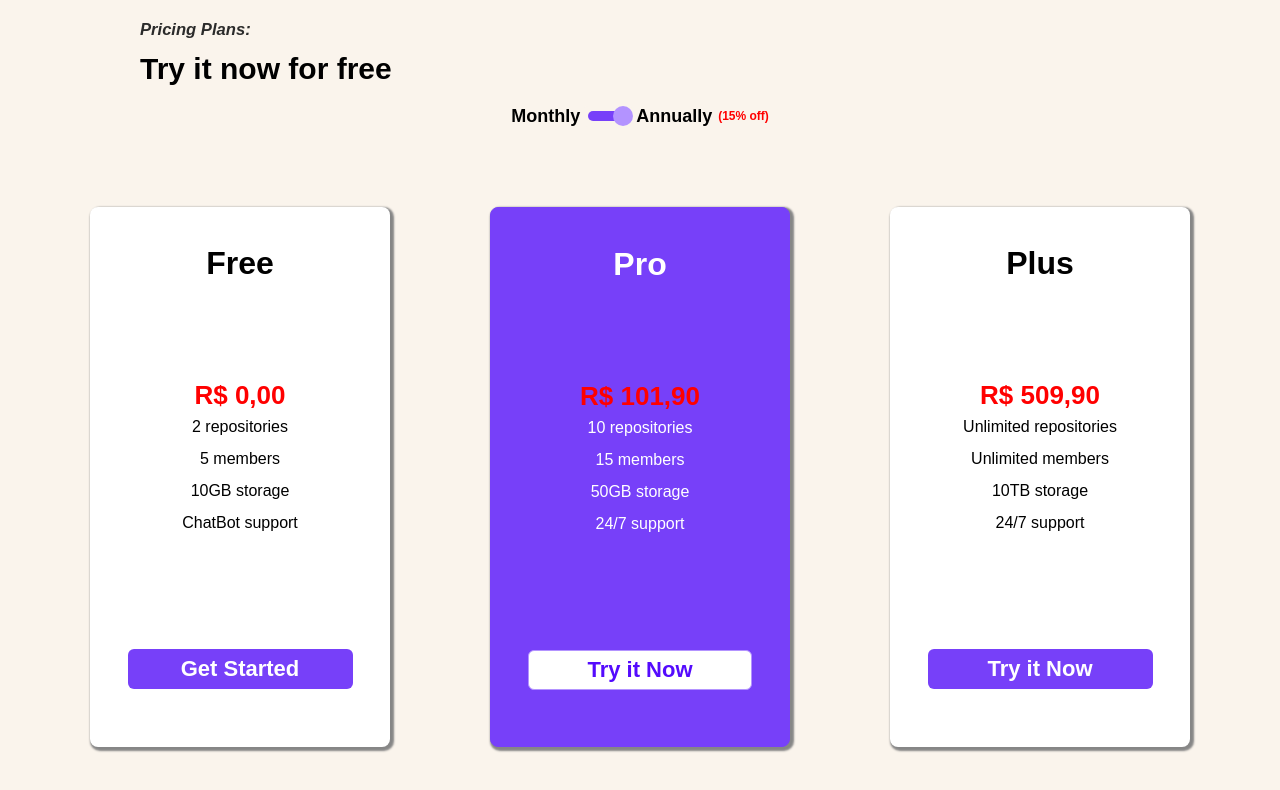
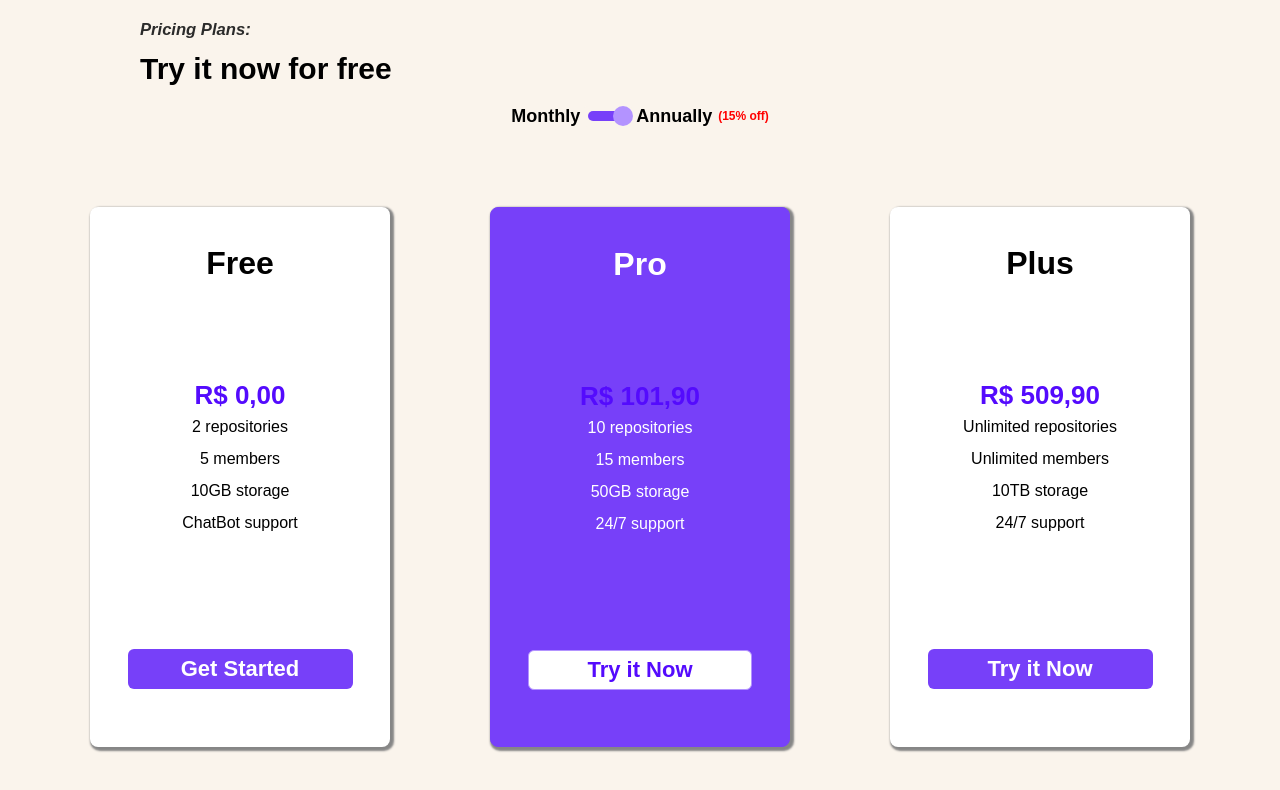
Before and after one commit to anddreluis2/pricing-page, a React (Vite) app: page / in a window 1280 px wide. Both pictures are taken after a click on the element 608 px from the left and 116 px from the top of the page. Shown: the top 790 px of the page. Built offline with nearby package versions, Linux system fonts and the light colour scheme; data requests are answered from the project's data file.

Commit message:
trocando cores dos precos

```diff
--- a/src/components/Cards/Index.tsx
+++ b/src/components/Cards/Index.tsx
@@ -23,7 +23,7 @@ export function Cards(subscription: any) {
                         <div className={styles.text}>
                             {subscription.subscription ?
                                 <div>
-                                    <p style={{ color: "red" }}>{resp.discountprice}</p>
+                                    <p style={{ color: "#540bfd" }}>{resp.discountprice}</p>
                                 </div>
                                 :
                                 <p>{resp.price}</p>
@@ -35,7 +35,7 @@ export function Cards(subscription: any) {
                                 <li>{resp.support}</li>
                             </ul>
                         </div>
-                        <button>{resp.buttontext}</button>
+                        <a target="blank" href="https://monest.com.br/">  <button>{resp.buttontext}</button> </a>
                     </div>
                 ))
             }
```
